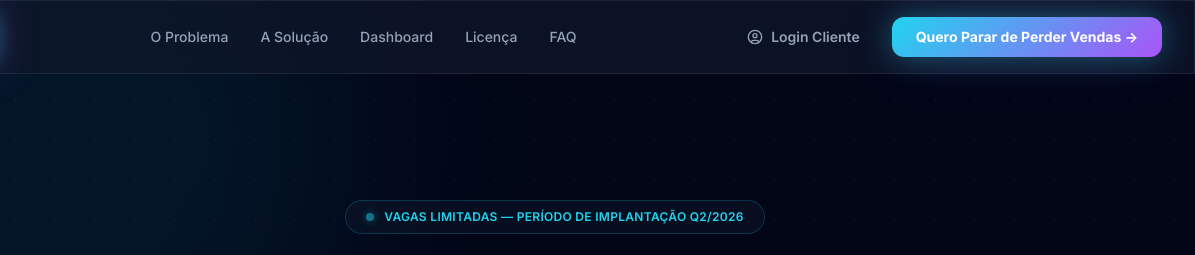
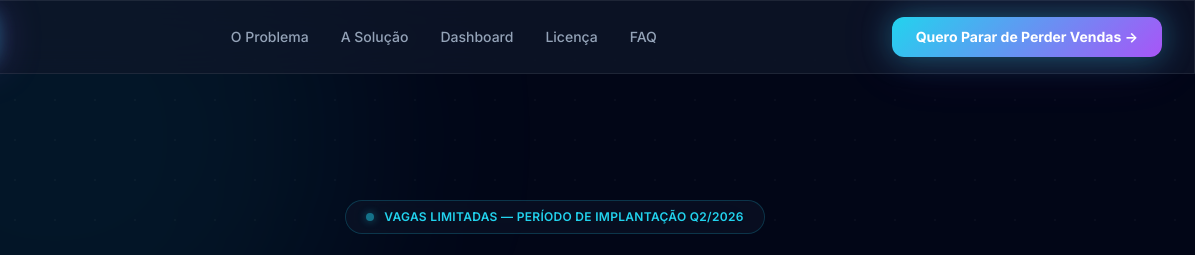
Before and after one commit to glgames1506-afk/nexoai-app, a plain HTML site: page index.html in a window 1280 px wide. Shown: the top 255 px of the page, 85-1280 px from the left. Drawn offline with nearby package versions, Linux system fonts and the light colour scheme.

Commit message:
feat(landing): remove botoes de login e adiciona carrossel de 40 integracoes

```diff
--- a/index.html
+++ b/index.html
@@ -328,10 +328,7 @@
 
         <!-- Desktop CTA -->
         <div class="hidden lg:flex items-center gap-4">
-          <a href="login.html" class="text-sm font-semibold text-slate-400 hover:text-white transition-all px-4 py-2 flex items-center gap-2" id="btn-header-login">
-            <i data-lucide="user-circle" class="w-4 h-4"></i>
-            Login Cliente
-          </a>
+
           <a href="#licenca" class="cta-glow px-6 py-2.5 rounded-xl text-sm font-bold text-white" id="btn-header-cta">
             Quero Parar de Perder Vendas →
           </a>
@@ -356,10 +353,7 @@
     <a href="#licenca" class="text-2xl font-semibold text-white mobile-link">Licença</a>
     <a href="#faq" class="text-2xl font-semibold text-white mobile-link">FAQ</a>
     <div class="mt-8 flex flex-col items-center gap-4 w-full px-6">
-      <a href="login.html" class="w-full text-center py-4 rounded-xl border border-white/10 text-white font-bold text-lg flex items-center justify-center gap-2">
-        <i data-lucide="user-circle" class="w-5 h-5 text-cyan-400"></i>
-        Login Cliente
-      </a>
+
       <a href="#licenca" class="cta-glow w-full text-center py-4 rounded-xl text-white font-black text-lg">
         QUERO ESTANCAR PERDAS →
       </a>
```
